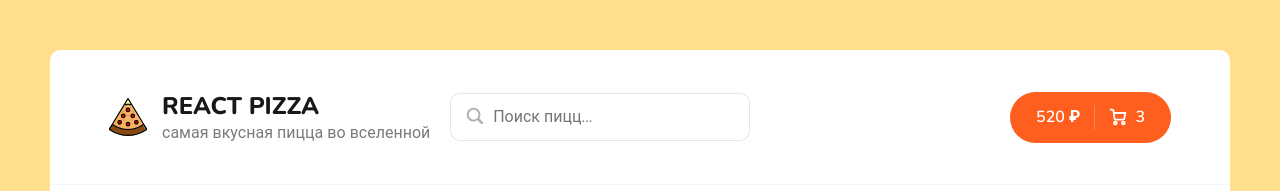
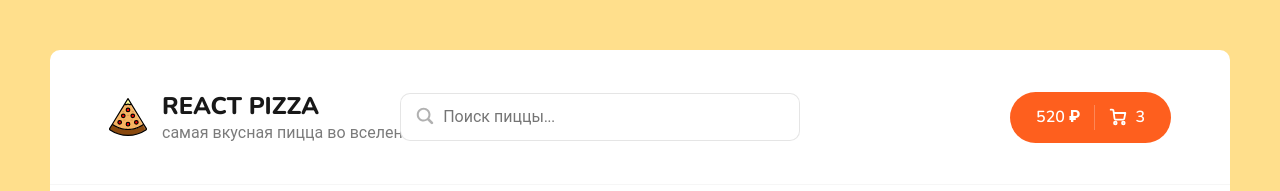
Before and after one commit to kuror0lucifer/react-pizza, a React (Create React App) app: page / in a window 1280 px wide. Shown: the top 191 px of the page. Built offline with nearby package versions, Linux system fonts and the light colour scheme; no server answers.

Commit message:
added search functional without context

```diff
--- a/src/App.js
+++ b/src/App.js
@@ -9,19 +9,19 @@ import NotFound from "./pages/NotFound";
 import Cart from "./pages/Cart";
 
 function App() {
+  const [searchValue, setSearchValue] = React.useState("");
+
   return (
-    <>
     <div className="wrapper">
-        <Header />
+      <Header searchValue={searchValue} setSearchValue={setSearchValue} />
       <div className="content">
         <Routes>
-            <Route path="" element={<Home />} />
+          <Route path="" element={<Home searchValue={searchValue} />} />
           <Route path="/cart" element={<Cart />} />
           <Route path="*" element={<NotFound />} />
         </Routes>
       </div>
     </div>
-    </>
   );
 }
 
--- a/src/components/Header.jsx
+++ b/src/components/Header.jsx
@@ -4,7 +4,7 @@ import { Link } from "react-router-dom";
 import logoSvg from "../assets/img/pizza-logo.svg";
 import Search from "./Search";
 
-function Header() {
+function Header({ searchValue, setSearchValue }) {
   return (
     <div className="header">
       <div className="container">
@@ -17,7 +17,7 @@ function Header() {
             </div>
           </div>
         </Link>
-        <Search />
+        <Search searchValue={searchValue} setSearchValue={setSearchValue} />
         <div className="header__cart">
           <Link to="/cart" className="button button--cart">
             <span>520 ₽</span>
--- a/src/components/Search/Search.module.scss
+++ b/src/components/Search/Search.module.scss
@@ -9,14 +9,12 @@
 
   padding: 12px 20px;
   padding-left: 42px;
-  width: 300px;
+  width: 400px;
 
   font-size: 16px;
-  transition: all 0.15s ease-in-out;
 
   &:focus {
     border: 2px solid rgba(0, 0, 0, 0.1);
-    width: 450px;
   }
 }
 
@@ -30,3 +28,17 @@
   top: 12px;
   left: 14px;
 }
+
+.clearIcon {
+  width: 25px;
+  height: 25px;
+  opacity: 0.3;
+  position: absolute;
+  top: 12px;
+  right: 12px;
+  cursor: pointer;
+
+  &:hover {
+    opacity: 0.8;
+  }
+}
--- a/src/components/Search/index.jsx
+++ b/src/components/Search/index.jsx
@@ -2,7 +2,7 @@ import React from "react";
 
 import styles from "./Search.module.scss";
 
-export default function Search() {
+export default function Search({ searchValue, setSearchValue }) {
   return (
     <div className={styles.root}>
       <svg
@@ -18,7 +18,23 @@ export default function Search() {
           id="XMLID_223_"
         />
       </svg>
-      <input className={styles.input} placeholder="Поиск пицц..." />
+      <input
+        value={searchValue}
+        onChange={(event) => setSearchValue(event.target.value)}
+        className={styles.input}
+        placeholder="Поиск пиццы..."
+      />
+      {searchValue && (
+        <svg
+          onClick={() => setSearchValue("")}
+          className={styles.clearIcon}
+          xmlns="http://www.w3.org/2000/svg"
+          viewBox="0 0 48 48"
+        >
+          <path d="M38 12.83l-2.83-2.83-11.17 11.17-11.17-11.17-2.83 2.83 11.17 11.17-11.17 11.17 2.83 2.83 11.17-11.17 11.17 11.17 2.83-2.83-11.17-11.17z" />
+          <path d="M0 0h48v48h-48z" fill="none" />
+        </svg>
+      )}
     </div>
   );
 }
--- a/src/pages/Home.jsx
+++ b/src/pages/Home.jsx
@@ -5,7 +5,7 @@ import Sort from "../components/Sort";
 import PizzaBlock from "../components/PizzaBlock";
 import Skeleton from "../components/PizzaBlock/Skeleton";
 
-export default function Home() {
+export default function Home({ searchValue }) {
   const [items, setItems] = React.useState([]);
   const [isLoading, setIsLoading] = React.useState(true);
   const [categoryId, setCategoryId] = React.useState(0);
@@ -20,9 +20,10 @@ export default function Home() {
     const sortBy = sortType.sortProperty.replace("-", "");
     const order = sortType.sortProperty.includes("-") ? "asc" : "desc";
     const category = categoryId > 0 ? `category=${categoryId}` : "";
+    const search = searchValue ? `&search=${searchValue}` : "";
 
     fetch(
-      `https://66071801be53febb857f2531.mockapi.io/items?${category}&sortBy=${sortBy}&order=${order}`
+      `https://66071801be53febb857f2531.mockapi.io/items?${category}&sortBy=${sortBy}&order=${order}${search}`
     )
       .then((res) => res.json())
       .then((arr) => {
@@ -30,7 +31,14 @@ export default function Home() {
         setIsLoading(false);
       });
     window.scrollTo(0, 0);
-  }, [categoryId, sortType]);
+  }, [categoryId, sortType, searchValue]);
+
+  const pizzas = items.map((obj) => {
+    return <PizzaBlock key={obj.id} {...obj} />;
+  });
+  const skeletons = [...new Array(6)].map((_, index) => (
+    <Skeleton key={index} />
+  ));
 
   return (
     <div className="container">
@@ -44,13 +52,7 @@ export default function Home() {
         <Sort value={sortType} onChangeSort={(i) => setSortType(i)} />
       </div>
       <h2 className="content__title">Все пиццы</h2>
-      <div className="content__items">
-        {isLoading
-          ? [...new Array(6)].map((_, index) => <Skeleton key={index} />)
-          : items.map((obj) => {
-              return <PizzaBlock key={obj.id} {...obj} />;
-            })}
-      </div>
+      <div className="content__items">{isLoading ? skeletons : pizzas}</div>
     </div>
   );
 }
```
Lines whose indentation alone changed are shown as unchanged.
